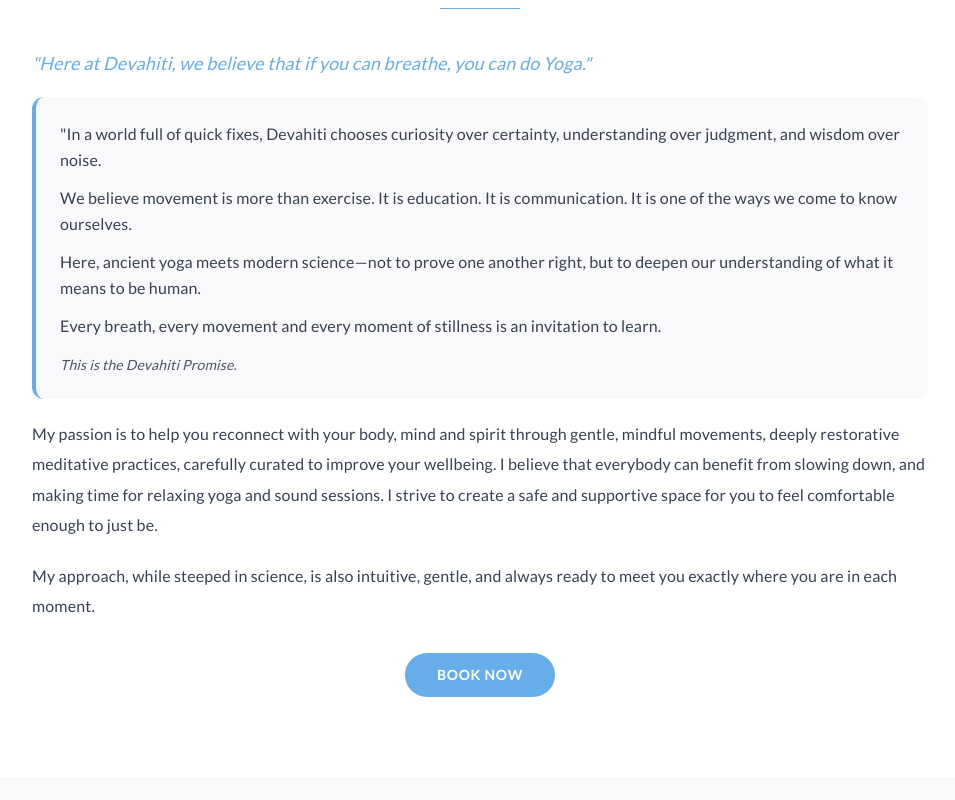
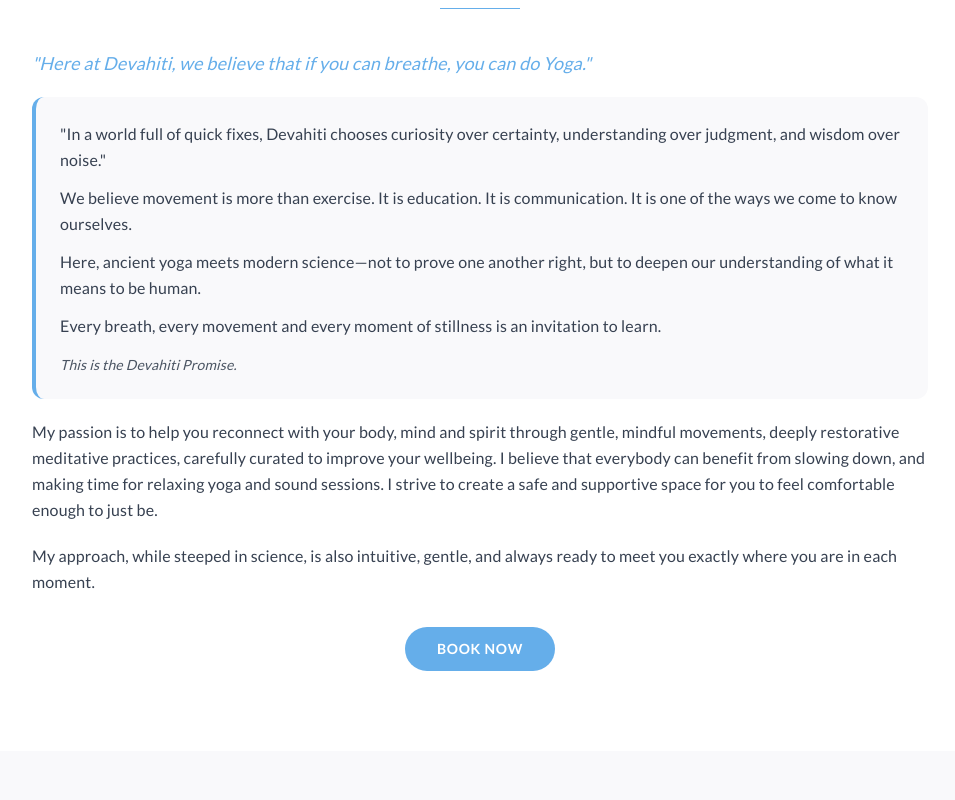
Before and after one commit to rebotilwe/devahiti-booking-system, a React (Vite) app in the folder frontend/: page /about in a window 1280 px wide. Shown: the part 960-1760 px from the top of the page, without its empty margins (160-1115 px from the left). Built offline with nearby package versions, Linux system fonts and the light colour scheme.

Commit message:
about page

```diff
--- a/frontend/src/pages/About.jsx
+++ b/frontend/src/pages/About.jsx
@@ -7,7 +7,7 @@
 import soundImg from "../assets/images/relaxation.png";
 import groupImg from "../assets/images/back.jpeg";
 import logo from "../assets/devahiti.png";
-import enaImg from "../assets/images/friend.jpeg"; // ✅ ADDED: Import Ena's photo
+import enaImg from "../assets/images/ena.jpg"; // ✅ ADDED: Import Ena's photo
 
 // ✅ UPDATED NAVIGATION
 const navLinks = [
@@ -163,12 +163,10 @@
               "Here at Devahiti, we believe that if you can breathe, you can do Yoga."
             </p>
 
-            {/* ✅ REMOVED: First two paragraphs */}
-
-            {/* ✅ NEW: Devahiti Promise */}
+            {/* ✅ NEW: Devahiti Promise - Same font as the paragraph below */}
             <div className="bg-[#F9F9FB] p-6 rounded-xl border-l-4 border-[#65AEEA]">
               <p className="text-gray-700 leading-relaxed">
-                "In a world full of quick fixes, Devahiti chooses curiosity over certainty, understanding over judgment, and wisdom over noise.
+                "In a world full of quick fixes, Devahiti chooses curiosity over certainty, understanding over judgment, and wisdom over noise."
               </p>
               <p className="text-gray-700 leading-relaxed mt-3">
                 We believe movement is more than exercise. It is education. It is communication. It is one of the ways we come to know ourselves.
@@ -184,9 +182,9 @@
               </p>
             </div>
 
-            <p className="mt-5">My passion is to help you reconnect with your body, mind and spirit through gentle, mindful movements, deeply restorative meditative practices, carefully curated to improve your wellbeing. I believe that everybody can benefit from slowing down, and making time for relaxing yoga and sound sessions. I strive to create a safe and supportive space for you to feel comfortable enough to just be.</p>
+            <p className="mt-5 text-gray-700 leading-relaxed">My passion is to help you reconnect with your body, mind and spirit through gentle, mindful movements, deeply restorative meditative practices, carefully curated to improve your wellbeing. I believe that everybody can benefit from slowing down, and making time for relaxing yoga and sound sessions. I strive to create a safe and supportive space for you to feel comfortable enough to just be.</p>
 
-            <p>My approach, while steeped in science, is also intuitive, gentle, and always ready to meet you exactly where you are in each moment.</p>
+            <p className="text-gray-700 leading-relaxed">My approach, while steeped in science, is also intuitive, gentle, and always ready to meet you exactly where you are in each moment.</p>
           </div>
 
           <div className="text-center mt-8">
```
